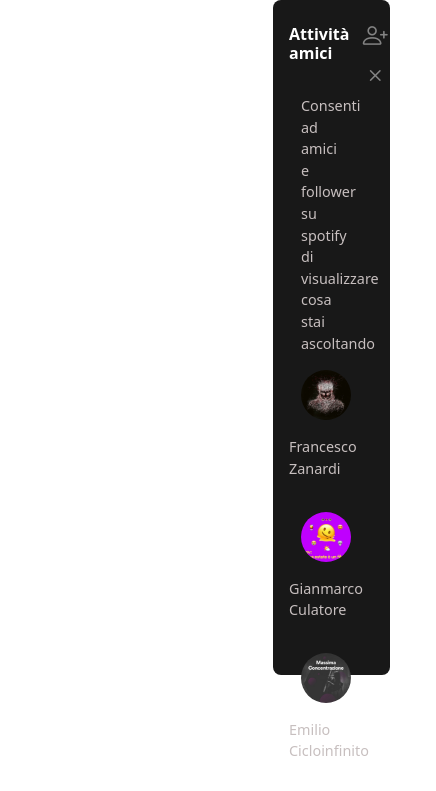
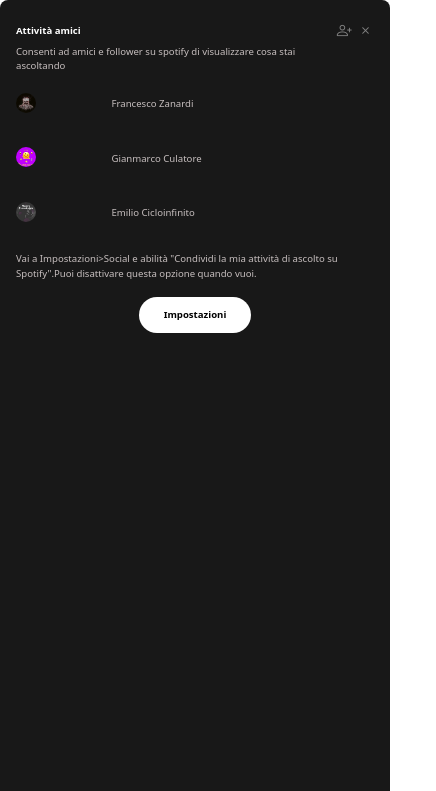
Before and after one commit to Emilio-Plances/fs0523-bw2-team5, a website: page Progetto BW/attivitàAmici.html in a window 390 px wide. Shown: the top 791 px of the page, 436 px wide, since content can reach past the window. Drawn offline with nearby package versions, Linux system fonts and the light colour scheme; some packages are replaced by stand-ins of ours; a script that the page names is missing.

Commit message:
boxAttivitaResponsive

```diff
--- a/Progetto BW/attivitàAmici.html
+++ b/Progetto BW/attivitàAmici.html
@@ -16,10 +16,10 @@
 
         <div class="row text-white justify-content-between align-items-baseline">
 
-            <div class="col-4">
+            <div class="col-6">
                 <h6 class="fw-bold">Attività amici</h6>
             </div>
-            <div class="col-4 text-end">
+            <div class="col-6 text-end">
                 <button class="btn p-0" type="button" data-bs-toggle="offcanvas"
                     data-bs-target="#offcanvasWithBothOptions" aria-controls="offcanvasWithBothOptions">
                        <i class="bi bi-person-plus"></i>
@@ -60,28 +60,28 @@
                     <span class="tooltip-text">chiudi</span>
                 </button>
             </div>
-            <div class="col-12 ps-4 pe-5">
+            <div class="col-12 ps-lg-4 ps-md-2 ps-sm-1 pe-5">
                 <p>Consenti ad amici e follower su spotify di visualizzare cosa stai ascoltando</p>
             </div>
-            <div class="col-3 colImg ps-4 pb-3">
+            <div class="col-3 col-md-4  colImg ps-lg-4 ps-md-2 ps-sm-1 pb-3">
                 <img class="rounded-circle" src="assets/imgs/main/image-1.jpg" alt="">
             </div>
-            <div class="col-9 pb-3 text-start">
+            <div class="col-9 col-md-8  pb-3 text-start">
                 <a class="link-underline link-underline-opacity-0 text-white"  href="#"><p>Francesco Zanardi</p></a>
             </div>
-            <div class="col-3 colImg ps-4 pb-3">
+            <div class="col-3 col-md-4 colImg ps-lg-4 ps-md-2 ps-sm-1 pb-3">
                 <img class="rounded-circle" src="assets/imgs/main/image-2.jpg" alt="">
             </div>
-            <div class="col-9 pb-3 text-start">
+            <div class=" col-md-8 col-9 pb-3 text-start">
                 <a class="link-underline link-underline-opacity-0 text-white"  href="#"><p>Gianmarco Culatore</p></a>
             </div>
-            <div class="col-3 colImg ps-4 pb-3">
+            <div class="col-md-4 col-3 colImg ps-lg-4 ps-md-2 ps-sm-1 pb-3">
                 <img class="rounded-circle" src="assets/imgs/main/image-3.jpg" alt="">
             </div>
-            <div class="col-9 pb-3 text-start">
+            <div class="col-md-8 col-9 pb-3 text-start">
                 <a class="link-underline link-underline-opacity-0 text-white" href="#"><p>Emilio Cicloinfinito</p></a>
             </div>
-            <div class="col-12 ps-4 pe-5">
+            <div class="col-12 ps-lg-4 ps-md-2 ps-sm-1 pe-5">
                 <p>Vai a Impostazioni>Social e abilità "Condividi la mia attività di ascolto su Spotify".Puoi
                     disattivare questa opzione quando vuoi.</p>
             </div>
@@ -89,14 +89,8 @@
                 <a  href="#" class="btn rounded-5  px-4 fw-bold">Impostazioni</a>
             </div>
 
-
-
         </div>
 
-    </div>
-
-    <div>
-        <br><br><br><br><br><br><br><br><br><br><br><br><br><br><br><br><br><br><br><br><br><br><br><br><br><br><br><br><br><br><br><br><br><br><br><br><br><br><br><br><br><br><br><br><br><br><br><br><br><br>
     </div>
 
     <script src="node_modules/sweetalert2/dist/sweetalert2.all.min.js"></script>
--- a/Progetto BW/scss/partials/_attivitàAmici.scss
+++ b/Progetto BW/scss/partials/_attivitàAmici.scss
@@ -1,33 +1,31 @@
 body {
- display: flex;
- justify-content: flex-end;
+    display: flex;
+    justify-content: flex-end;
 }
 
 .boxAttivitàAmici,
 .addFriends {
     background-color: $dark;
-    max-width: 30%;
-    min-width: 20%;
-    height: 80vh;
+    max-width: 400px;
+    min-width: 300px;
+    height: 100vh;
 }
 
-.boxAttivitàAmici{
+.boxAttivitàAmici {
     position: sticky;
     top: 0;
     width: 100%;
 }
 
-.hidden{
+.hidden {
     display: none;
 }
 
-.addFriends{
-    margin-right: 5px;
-}
+
 
 .bi.bi-person-plus,
 .bi.bi-x,
-.bi.bi-arrow-left{
+.bi.bi-arrow-left {
     color: #838383;
     font-size: 25px;
 
@@ -59,39 +57,39 @@
     font-size: 0.7rem;
 }
 
-.tooltip-text{
+.tooltip-text {
     visibility: hidden;
     position: absolute;
-    top:-1px;
+    top: -1px;
     right: 30px;
     z-index: 1;
     width: 5%;
-    color:white;
+    color: white;
     background-color: $dark;
     padding: 2px;
     border-radius: 10px;
 }
 
-.tooltip-textFriends{
+.tooltip-textFriends {
     visibility: hidden;
     position: absolute;
-    top:-1px;
+    top: -1px;
     right: 40px;
     z-index: 1;
     width: 30%;
-    color:white;
+    color: white;
     background-color: $dark;
     padding: 2px;
     border-radius: 10px;
 }
 
-.tooltip-text-back{
+.tooltip-text-back {
     visibility: hidden;
     position: absolute;
-    top:0;
+    top: 0;
     z-index: 1;
     width: 5%;
-    color:white;
+    color: white;
     background-color: $dark;
     padding: 2px;
     border-radius: 10px;
@@ -99,17 +97,85 @@
 
 .btn.p-0:hover .tooltip-text,
 .btn.p-0:hover .tooltip-textFriends,
-.backHover:hover .tooltip-text-back{
+.backHover:hover .tooltip-text-back {
     visibility: visible;
 }
 
 .bi.bi-person-plus:hover,
 .bi.bi-x:hover,
-.bi.bi-arrow-left:hover{
+.bi.bi-arrow-left:hover {
     color: white;
 }
 
 .boxAttivitàAmici .col-12.text-center a.btn.rounded-5:hover,
- .boxAttivitàAmici .col-12.text-start.py-4 .fw-bold.link-underline:hover{
+.boxAttivitàAmici .col-12.text-start.py-4 .fw-bold.link-underline:hover {
     font-size: 15px;
 }
+
+@media screen and (max-width:917px) {
+
+    a.fw-bold.link-underline,
+    .boxAttivitàAmici p {
+        font-size: 0.7rem;
+    }
+
+    .offcanvas-body .col-12.text-start .textPrivacy {
+        font-size: 0.6rem;
+    }
+
+    .boxAttivitàAmici .row .col-12.text-center a.btn {
+        font-size: 0.7rem;
+        padding: 0.6rem 0;
+    }
+
+    .boxAttivitàAmici .row .col-3.colImg .rounded-circle {
+        height: 40px;
+        width: 40px;
+    }
+
+    .col-6 h6.fw-bold {
+        font-size: 0.8rem;
+    }
+
+    .bi.bi-person-plus,
+    .bi.bi-x,
+    .bi.bi-arrow-left {
+        color: #838383;
+        font-size: 20px;
+
+    }
+
+}
+
+@media screen and (max-width:729px) {
+
+    a.fw-bold.link-underline,
+    .boxAttivitàAmici p {
+        font-size: 0.6rem;
+    }
+
+    .offcanvas-body .col-12.text-start .textPrivacy {
+        font-size: 0.5rem;
+    }
+
+    .boxAttivitàAmici .row .col-12.text-center a.btn {
+        font-size: 0.6rem;
+        padding: 0.6rem 0;
+    }
+
+    .boxAttivitàAmici .row .col-3.colImg .rounded-circle {
+        height: 20px;
+        width: 20px;
+    }
+
+    .col-6 h6.fw-bold {
+        font-size: 0.6rem;
+    }
+
+    .bi.bi-person-plus,
+    .bi.bi-x,
+    .bi.bi-arrow-left {
+        color: #838383;
+        font-size: 15px;
+    }
+}
```
Also changed, not shown: Progetto BW/css/style.css, 1 other file.
